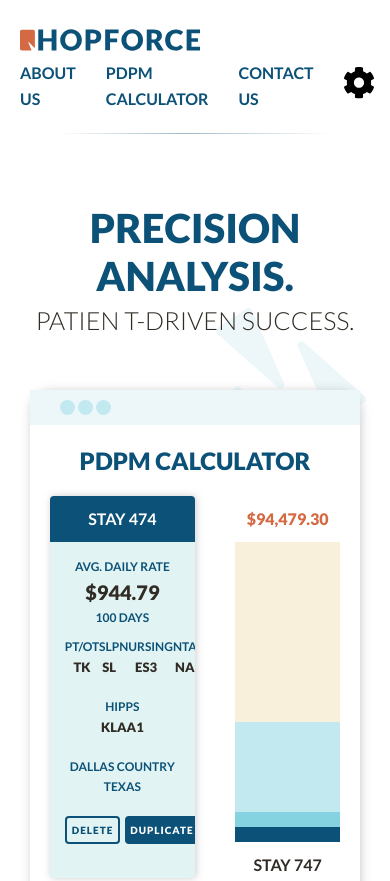
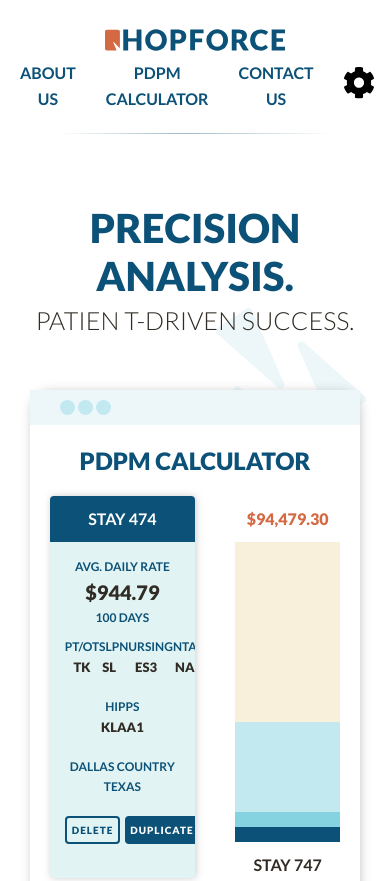
Before and after one commit to iann-e/hf, a plain HTML site: page index.html in a window 390 px wide. Shown: the top 881 px of the page. Drawn offline with nearby package versions, Linux system fonts and the light colour scheme.

Commit message:
updated nav

```diff
--- a/css/custom.scss
+++ b/css/custom.scss
@@ -124,6 +124,22 @@ body.scrolled {
       display: block;
       margin-bottom: 10px;
     }
+  }
+}
+
+@media (max-width: 820px) {
+  .navbar-brand.three.columns {
+    width: 100%;
+    text-align: center;
+  }
+
+  .navbar-links.nine {
+    width: 100%;
+    margin-left: 0;
+  }
+  .navbar-list .navbar-item {
+    flex-grow: 1;
+    text-align: center;
   }
 }
 
```
Also changed, not shown: assets/css/custom.css, assets/css/custom.min.css, 2 other files.
